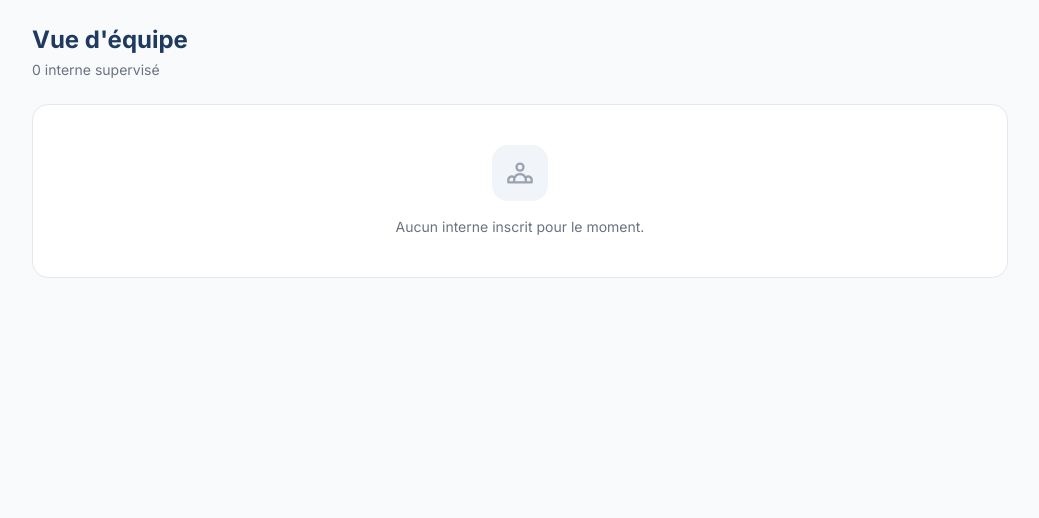
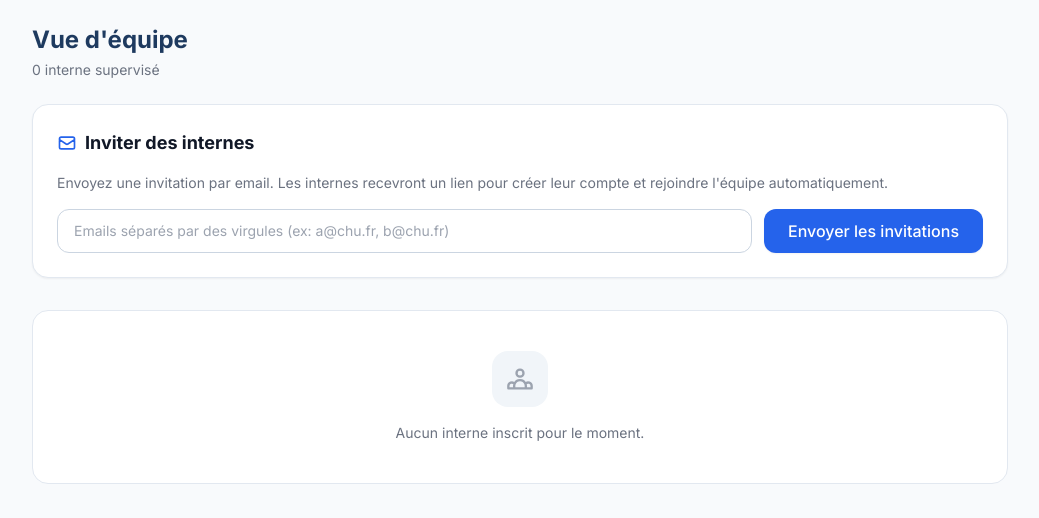
Before and after one commit to SachaRozencwajg/AnesLog, a FastAPI app: template app/templates/team.html in a window 1280 px wide. Shown: the top 518 px of the page, without its empty margins (120-1159 px from the left). Run offline with FastAPI, Linux system fonts and the light colour scheme; the template is opened without the code that fills it, so the values that code supplies are empty; some libraries are stand-ins or nearby versions.

Commit message:
feat: invitation system and ui improvements

```diff
--- a/app/templates/register.html
+++ b/app/templates/register.html
@@ -25,7 +25,8 @@
             </div>
             {% endif %}
 
-            <form method="post" action="/inscription" class="space-y-4" x-data="{ role: 'resident', teamId: '' }">
+            <form method="post" action="/inscription" class="space-y-4"
+                x-data="{ role: 'resident', teamId: '{{ preselected_team_id if preselected_team_id else '' }}' }">
                 <div>
                     <label for="full_name" class="block text-sm font-medium text-gray-600 mb-1">Nom complet</label>
                     <input type="text" id="full_name" name="full_name" required autocomplete="name"
--- a/app/templates/team.html
+++ b/app/templates/team.html
@@ -54,6 +54,29 @@
         </div>
     </div>
     {% endif %}
+
+    <!-- Invite Residents -->
+    <div class="mb-8 p-6 bg-white border border-surface-200 rounded-2xl shadow-sm">
+        <div class="flex items-center gap-2 mb-4">
+            <svg class="w-5 h-5 text-primary-600" fill="none" stroke="currentColor" viewBox="0 0 24 24">
+                <path stroke-linecap="round" stroke-linejoin="round" stroke-width="2"
+                    d="M3 8l7.89 5.26a2 2 0 002.22 0L21 8M5 19h14a2 2 0 002-2V7a2 2 0 00-2-2H5a2 2 0 00-2 2v10a2 2 0 002 2z" />
+            </svg>
+            <h2 class="text-lg font-bold text-gray-900">Inviter des internes</h2>
+        </div>
+        <p class="text-sm text-gray-500 mb-4">Envoyez une invitation par email. Les internes recevront un lien pour
+            créer leur compte et rejoindre l'équipe automatiquement.</p>
+
+        <form action="/equipe/invite" method="post" class="flex flex-col sm:flex-row gap-3">
+            <input type="text" name="email_list" required
+                placeholder="Emails séparés par des virgules (ex: a@chu.fr, b@chu.fr)"
+                class="flex-1 px-4 py-2.5 rounded-xl border border-surface-300 focus:outline-none focus:ring-2 focus:ring-primary-500 focus:border-transparent text-sm">
+            <button type="submit"
+                class="px-6 py-2.5 bg-primary-600 text-white font-medium rounded-xl hover:bg-primary-700 transition shadow-sm whitespace-nowrap">
+                Envoyer les invitations
+            </button>
+        </form>
+    </div>
 
     {% if resident_stats %}
     <!-- Desktop table view -->
```
Also changed, not shown: app/routes/auth_routes.py (+13 -2 lines), app/routes/senior_routes.py (+43 -1 lines).
